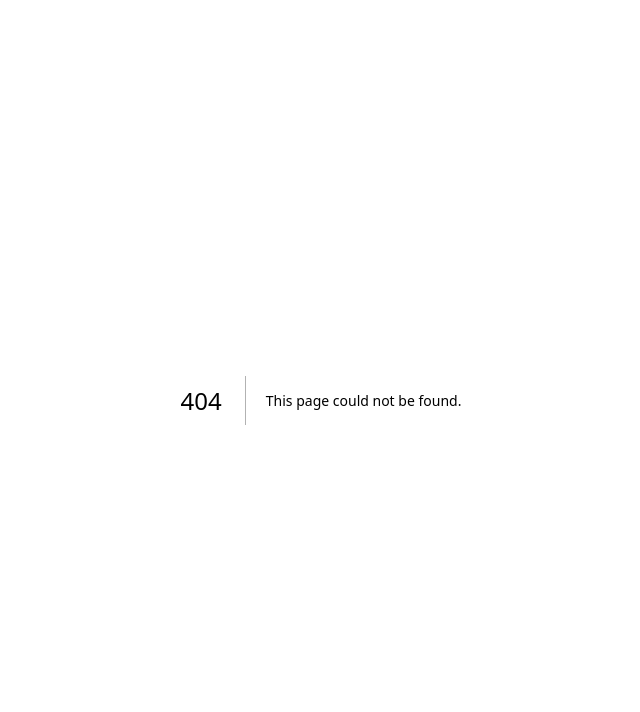
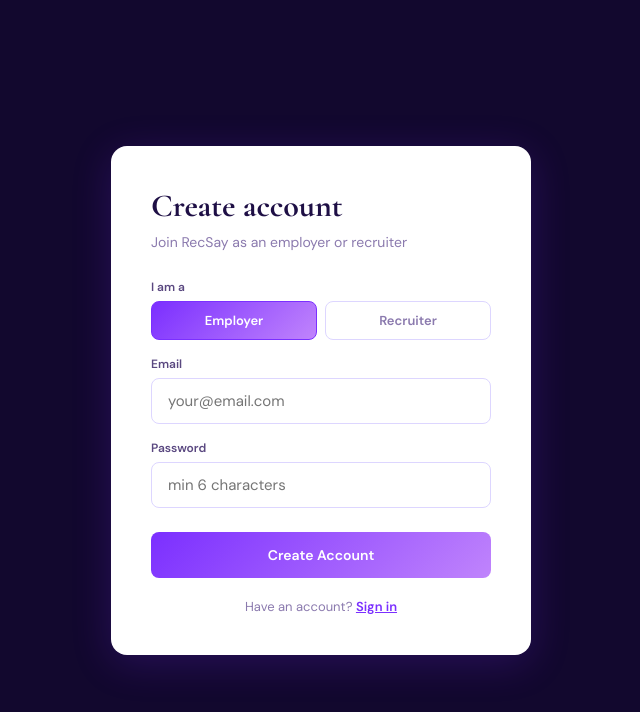
Before and after one commit to yashyr916/recsay_2026, a Next.js app: page /register in a window 1280 px wide. Before the commit this address had no page. Shown: the top 712 px of the page, without its empty margins (319-959 px from the left). Built offline with nearby package versions, Linux system fonts and the light colour scheme.

Commit message:
add login, register, dashboard pages

```diff
--- /dev/null
+++ b/app/register/page.js
@@ -0,0 +1,73 @@
+'use client';
+import { useState } from 'react';
+import { supabase } from '../../lib/supabase';
+
+export default function Register() {
+  const [email, setEmail] = useState('');
+  const [password, setPassword] = useState('');
+  const [role, setRole] = useState('employer');
+  const [error, setError] = useState('');
+  const [success, setSuccess] = useState(false);
+  const [loading, setLoading] = useState(false);
+
+  const handleRegister = async (e) => {
+    e.preventDefault();
+    setLoading(true);
+    setError('');
+    const { error } = await supabase.auth.signUp({
+      email, password,
+      options: { data: { role } }
+    });
+    if (error) setError(error.message);
+    else setSuccess(true);
+    setLoading(false);
+  };
+
+  return (
+    <div style={{ minHeight:'100vh', background:'#12082E', display:'flex', alignItems:'center', justifyContent:'center' }}>
+      <div style={{ background:'white', borderRadius:16, padding:40, width:'100%', maxWidth:420, boxShadow:'0 8px 40px rgba(123,47,255,0.2)' }}>
+        <h1 style={{ fontFamily:"'Cormorant Garamond',serif", fontSize:32, fontWeight:700, color:'#1E0F45', marginBottom:8 }}>Create account</h1>
+        <p style={{ fontSize:14, color:'#8B7AAE', marginBottom:28 }}>Join RecSay as an employer or recruiter</p>
+        {error && <p style={{ background:'#FEE2E2', color:'#DC2626', padding:'10px 14px', borderRadius:8, fontSize:13, marginBottom:16 }}>{error}</p>}
+        {success
+          ? <div style={{ background:'#F0FDF4', border:'1px solid #86EFAC', borderRadius:8, padding:20, textAlign:'center' }}>
+              <p style={{ color:'#166534', fontWeight:600, marginBottom:4 }}>✓ Account created!</p>
+              <p style={{ color:'#166534', fontSize:13 }}>Check your email to confirm your account.</p>
+            </div>
+          : <form onSubmit={handleRegister}>
+              <div style={{ marginBottom:16 }}>
+                <label style={{ fontSize:12, fontWeight:600, color:'#5A4880', display:'block', marginBottom:6 }}>I am a</label>
+                <div style={{ display:'flex', gap:8 }}>
+                  {['employer','recruiter'].map(r => (
+                    <button key={r} type="button" onClick={() => setRole(r)}
+                      style={{ flex:1, padding:10, borderRadius:8, border: role===r ? '1.5px solid #7B2FFF' : '1.5px solid #DDD6FF', background: role===r ? 'linear-gradient(135deg,#7B2FFF,#C084FC)' : 'transparent', color: role===r ? 'white' : '#8B7AAE', fontSize:13, fontWeight:600, cursor:'pointer', textTransform:'capitalize', fontFamily:"'DM Sans',sans-serif" }}>
+                      {r}
+                    </button>
+                  ))}
+                </div>
+              </div>
+              <div style={{ marginBottom:16 }}>
+                <label style={{ fontSize:12, fontWeight:600, color:'#5A4880', display:'block', marginBottom:6 }}>Email</label>
+                <input type="email" value={email} onChange={e => setEmail(e.target.value)}
+                  placeholder="your@email.com" required
+                  style={{ width:'100%', padding:'12px 16px', border:'1.5px solid #DDD6FF', borderRadius:8, fontSize:15, outline:'none', fontFamily:"'DM Sans',sans-serif" }} />
+              </div>
+              <div style={{ marginBottom:24 }}>
+                <label style={{ fontSize:12, fontWeight:600, color:'#5A4880', display:'block', marginBottom:6 }}>Password</label>
+                <input type="password" value={password} onChange={e => setPassword(e.target.value)}
+                  placeholder="min 6 characters" required
+                  style={{ width:'100%', padding:'12px 16px', border:'1.5px solid #DDD6FF', borderRadius:8, fontSize:15, outline:'none', fontFamily:"'DM Sans',sans-serif" }} />
+              </div>
+              <button type="submit" disabled={loading}
+                style={{ width:'100%', padding:14, background:'linear-gradient(135deg,#7B2FFF,#C084FC)', color:'white', border:'none', borderRadius:8, fontSize:14, fontWeight:600, cursor:'pointer', fontFamily:"'DM Sans',sans-serif" }}>
+                {loading ? 'Creating account...' : 'Create Account'}
+              </button>
+            </form>
+        }
+        <p style={{ textAlign:'center', marginTop:20, fontSize:13, color:'#8B7AAE' }}>
+          Have an account? <a href="/login" style={{ color:'#7B2FFF', fontWeight:600 }}>Sign in</a>
+        </p>
+      </div>
+    </div>
+  );
+}
```
Also changed, not shown: app/dashboard/page.js (added, +45 -0 lines), app/login/page.js (added, +51 -0 lines).
